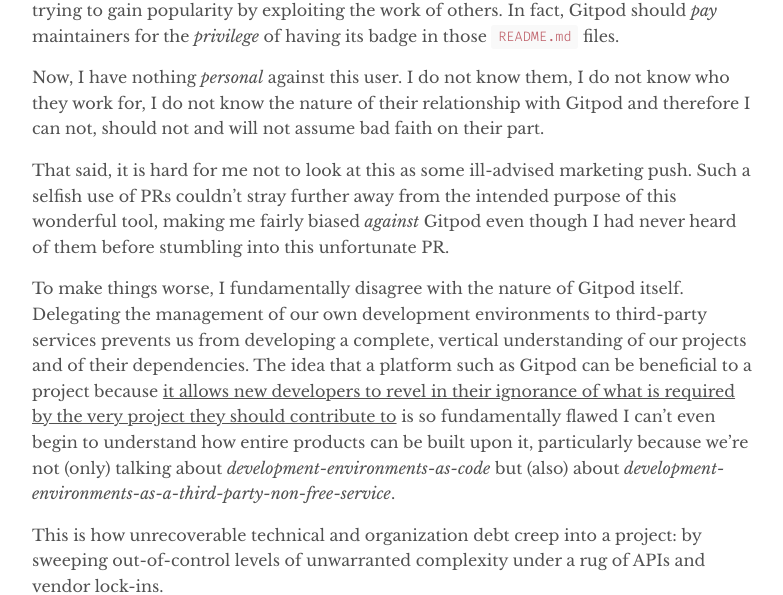
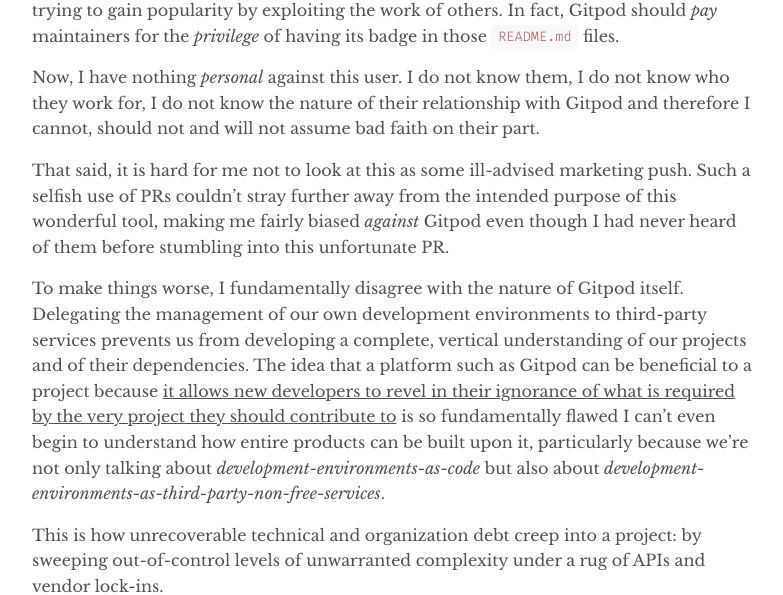
Before and after one commit to jacoscaz/treesandrobots.github.io, a Jekyll site: the page built from _posts/2020-02-01-gitpod-selfish-pull-requests.md, in a window 1280 px wide. Shown: the part 776-1371 px from the top of the page, without its empty margins (248-1031 px from the left). Built offline with Jekyll 4.4.1, drawn with Linux system fonts in a browser that asks for light colours.

Commit message:
fixes minor grammatical errors

```diff
--- a/_posts/2020-02-01-gitpod-selfish-pull-requests.md
+++ b/_posts/2020-02-01-gitpod-selfish-pull-requests.md
@@ -15,11 +15,11 @@
 
 Now, let's be clear. These PRs bring  _absolutely nothing_ to these projects. They merely represent distasteful attempts at taking advantage of the good faith of maintainers and contributors. The only entity that stands to gain something out of them is Gitpod, trying to gain popularity by exploiting the work of others. In fact, Gitpod should _pay_ maintainers for the _privilege_ of having its badge in those `README.md` files.
 
-Now, I have nothing _personal_ against this user. I do not know them, I do not know who they work for, I do not know the nature of their relationship with Gitpod and therefore I can not, should not and will not assume bad faith on their part.
+Now, I have nothing _personal_ against this user. I do not know them, I do not know who they work for, I do not know the nature of their relationship with Gitpod and therefore I cannot, should not and will not assume bad faith on their part.
 
 That said, it is hard for me not to look at this as some ill-advised marketing push. Such a selfish use of PRs couldn't stray further away from the intended purpose of this wonderful tool, making me fairly biased _against_ Gitpod even though I had never heard of them before stumbling into this unfortunate PR.
 
-To make things worse, I fundamentally disagree with the nature of Gitpod itself. Delegating the management of our own development environments to third-party services prevents us from developing a complete, vertical understanding of our projects and of their dependencies.  The idea that a platform such as Gitpod can be beneficial to a project because [it allows new developers to revel in their ignorance of what is required by the very project they should contribute to][3] is so fundamentally flawed I can't even begin to understand how entire products can be built upon it, particularly because we're not (only) talking about _development-environments-as-code_ but (also) about _development-environments-as-a-third-party-non-free-service_.
+To make things worse, I fundamentally disagree with the nature of Gitpod itself. Delegating the management of our own development environments to third-party services prevents us from developing a complete, vertical understanding of our projects and of their dependencies.  The idea that a platform such as Gitpod can be beneficial to a project because [it allows new developers to revel in their ignorance of what is required by the very project they should contribute to][3] is so fundamentally flawed I can't even begin to understand how entire products can be built upon it, particularly because we're not only talking about _development-environments-as-code_ but also about _development-environments-as-third-party-non-free-services_.
 
 This is how unrecoverable technical and organization debt creep into a project: by sweeping out-of-control levels of unwarranted complexity under a rug of APIs and vendor lock-ins.
 
```
Also changed, not shown: _posts/2020-01-17-yearly-theme-2020-system-consolidation.md (+3 -3 lines).
